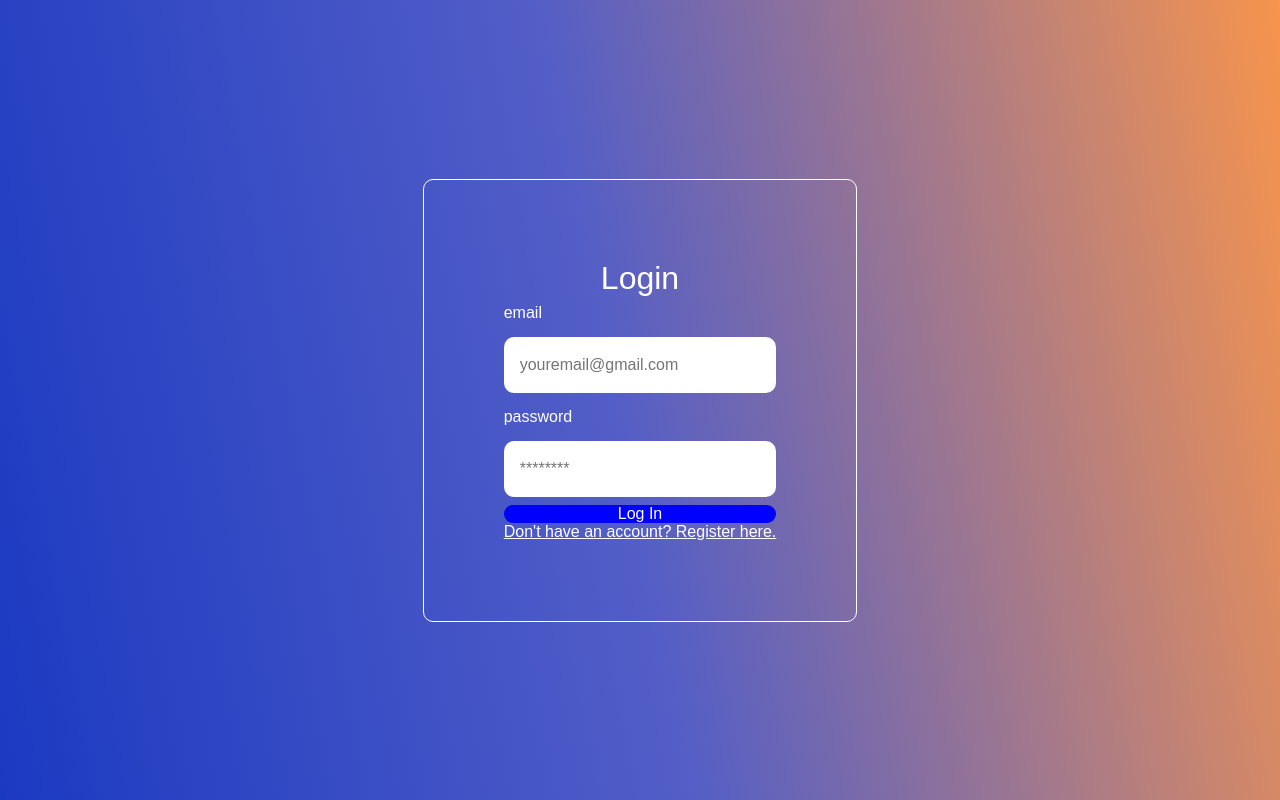
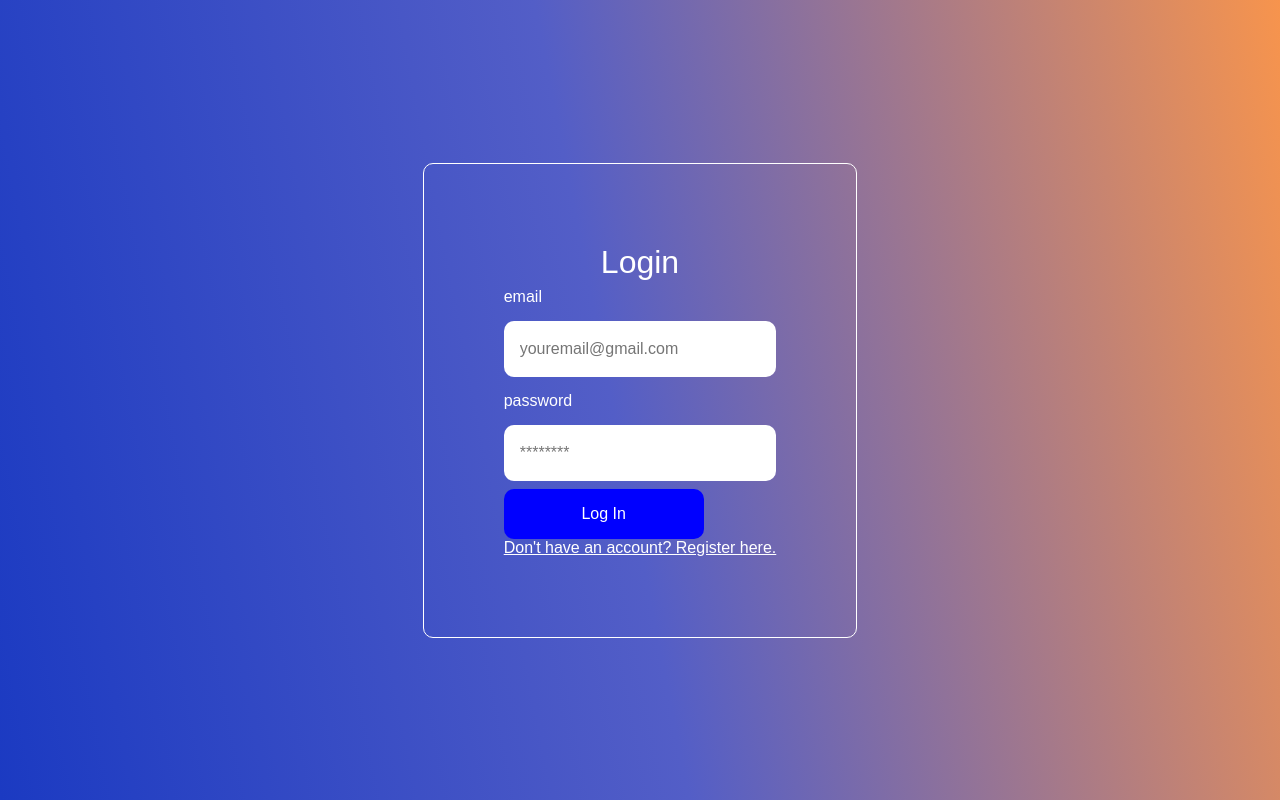
Before and after one commit to smuratovic3/MyTaskBuddy, a React (Create React App) app: page /login in a window 1280 px wide. Built offline with nearby package versions, Linux system fonts and the light colour scheme.

Commit message:
update in login and register

```diff
--- a/src/css/login.css
+++ b/src/css/login.css
@@ -51,7 +51,14 @@
   }
 
   .login-button {
-    background-color: blue; /* Customize the background color */
-    color: white; /* Customize the text color */
-    /* Add any other styles you want */
+    background-color: blue;
+    color: white;
+    width: 200px; /* Set the width */
+  height: 50px; /* Set the height */
   }
+
+  .container {
+    display: flex;
+    justify-content: center;
+    padding: 10px;
+  }
```
